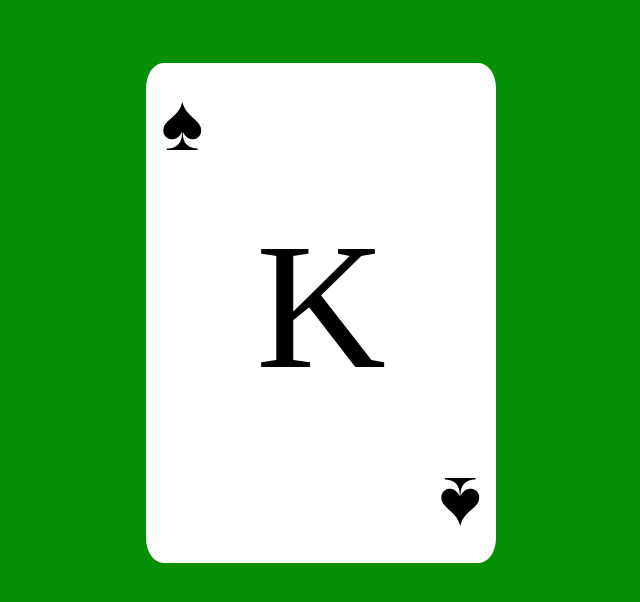
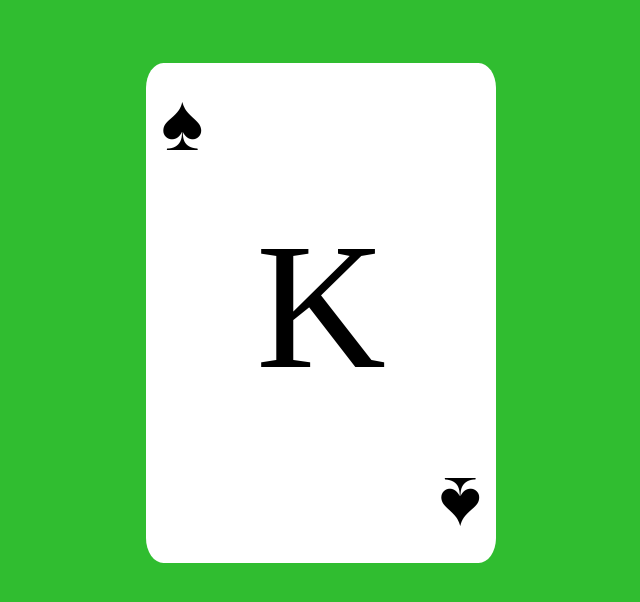
Before and after one commit to CJSN22/random-card, a plain HTML site: page index.html in a window 1280 px wide. Shown: the whole page, without its empty margins (319-959 px from the left). Drawn offline with Linux system fonts and the light colour scheme.

Commit message:
updates to index.js and background styles

```diff
--- a/index.js
+++ b/index.js
@@ -11,7 +11,6 @@ window.onload = () => {
     // Empty Array
 
     let emptyArray = []
-
 
     emptyArray.push(numberArray[Math.floor(Math.random() * numberArray.length)]);
     emptyArray.push(suitArray[Math.floor(Math.random() * suitArray.length)]);
--- a/style.css
+++ b/style.css
@@ -1,5 +1,5 @@
 .container {
-   background-color: rgb(4, 143, 4);
+   background-color: rgb(48, 189, 48);
 }
 
 .card {
```
